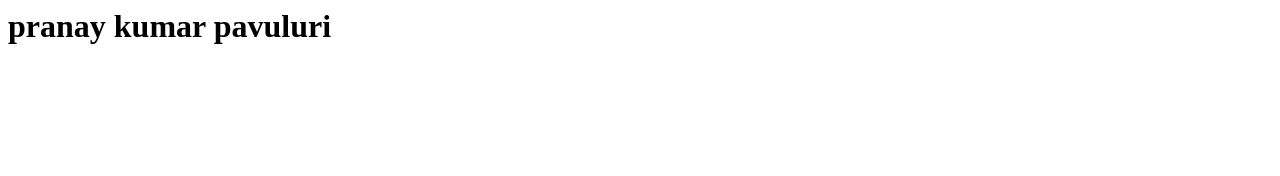
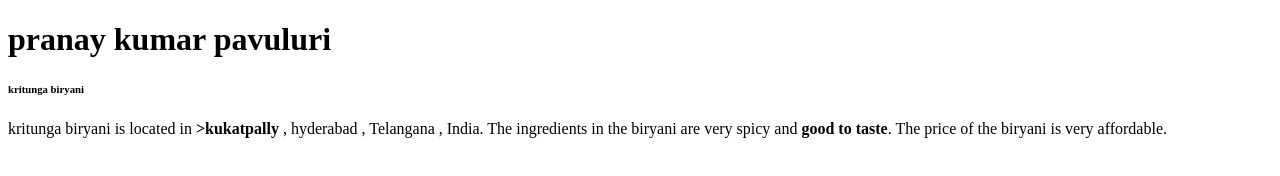
Before and after one commit to 44-563-Web-Apps-S22/webapps-s22-assignment-3-PPAVULURI3579, a plain HTML site: page index.html in a window 1280 px wide. Drawn offline with Linux system fonts and the light colour scheme.

Commit message:
added index

```diff
--- a/index.html
+++ b/index.html
@@ -1,8 +1,14 @@
+<!DOCTYPE html>
 <html>
     <head>
         <title>first web page</title>
     </head>
     <body>
         <h1>pranay kumar pavuluri</h1>
+        <h6>
+            kritunga biryani
+        </h6>
+
+        <p>kritunga biryani is located in <b>>kukatpally</b> , hyderabad , Telangana , India. The ingredients in the biryani are very spicy and <b>good to taste</b>. The price of the biryani is very affordable. </p>
     </body>
 </html>
```
